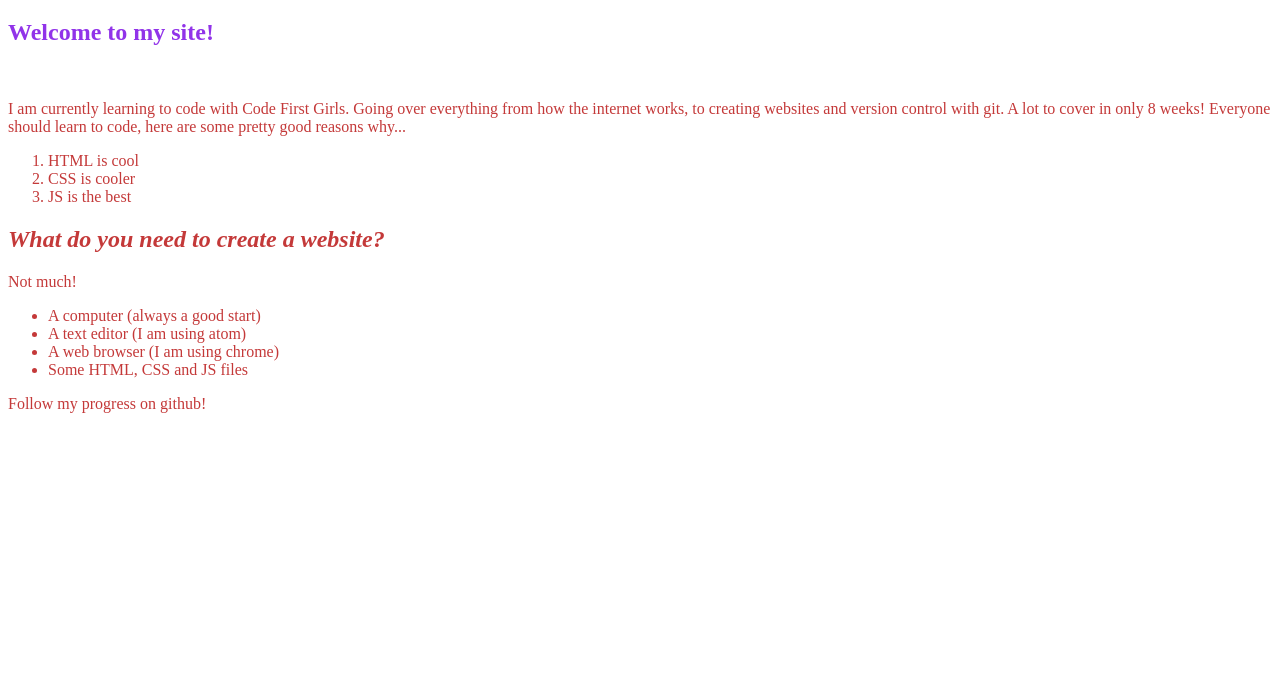
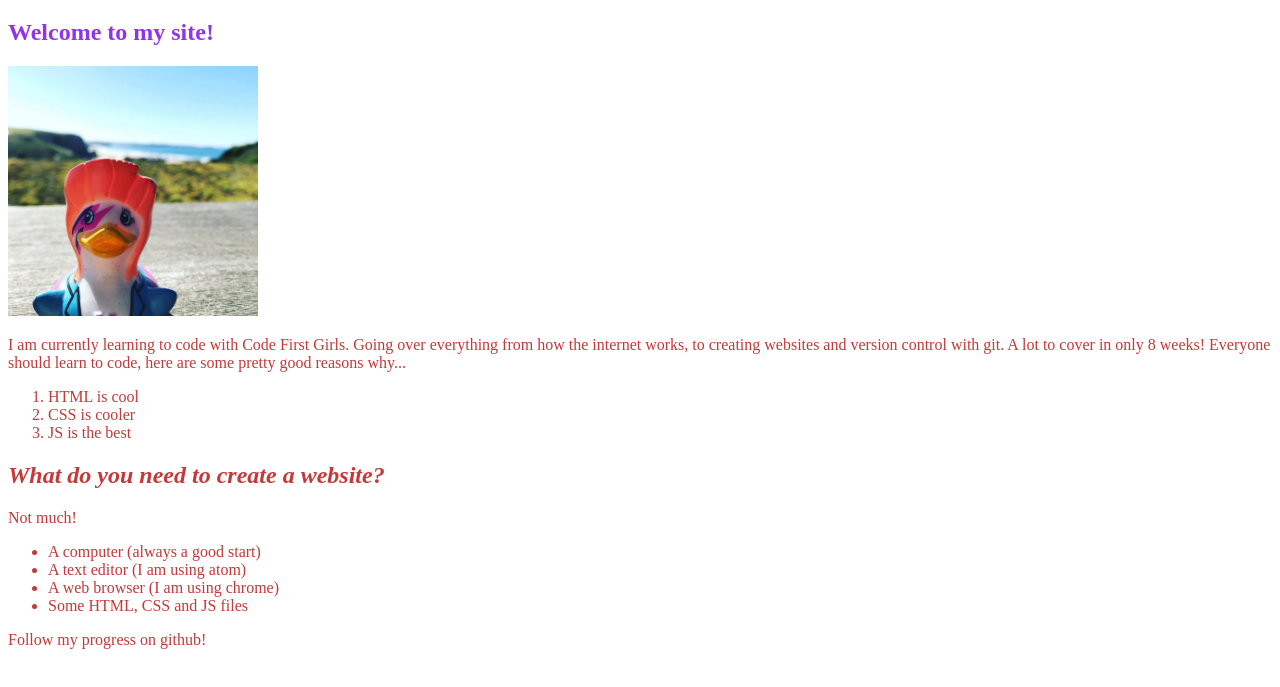
Before and after one commit to sofiazis/begginers-week-one, a plain HTML site: page index.html in a window 1280 px wide. Shown: the part 61-748 px from the top of the page. Drawn offline with Linux system fonts and the light colour scheme.

Commit message:
Update index.html

```diff
--- a/index.html
+++ b/index.html
@@ -13,7 +13,7 @@
 
         <h2 style="color:rgb(145, 51, 233)">Welcome to my site!</h2>
 
-        <img src-"duck.jpg" width="250px">
+        <img src="duck.jpg" width="250px">
     </div>
     <div>
 
```
